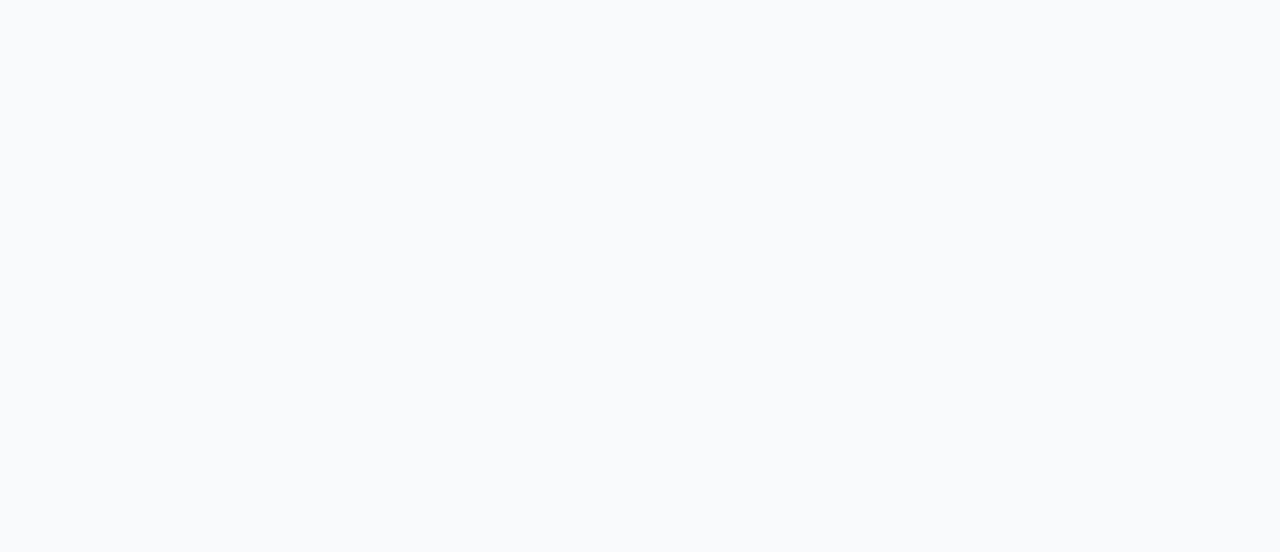
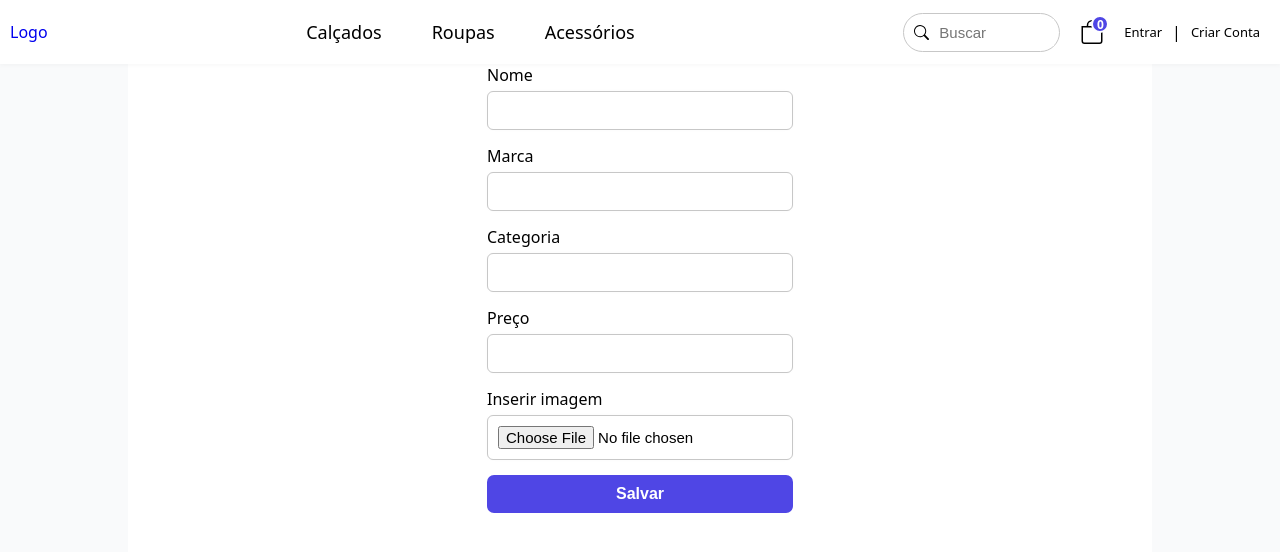
Before and after one commit to Luizhnrs/snicker.in, a React (Create React App) app in the folder frontend/: page /create-product in a window 1280 px wide. Before the commit this address had no page. Shown: the top 552 px of the page. Built offline with nearby package versions, Linux system fonts and the light colour scheme.

Commit message:
Feat: Create new produtct page

```diff
--- a/frontend/src/App.tsx
+++ b/frontend/src/App.tsx
@@ -11,6 +11,7 @@ import Profile from './pages/Profile';
 import ProfileData from './pages/ProfileData';
 import Favorites from './pages/Favorites';
 import Payment from './pages/Payment';
+import CreateProduct from './pages/CreateProduct';
 
 export default function App() {
   return (
@@ -28,6 +29,7 @@ export default function App() {
           <Route path="/profile/profile-data" element={<ProfileData />} />
           <Route path="/favorites" element={<Favorites />} />
           <Route path="/payment" element={<Payment />} />
+          <Route path="/create-product" element={<CreateProduct />} />
         </Routes>
       </BrowserRouter>
     </>
--- /dev/null
+++ b/frontend/src/pages/CreateProduct/CreateProduct.tsx
@@ -0,0 +1,57 @@
+import React, {ChangeEvent, useState} from 'react';
+import Header from '../../components/Header';
+import './createProduct.css';
+
+export default function CreateProduct() {
+  const [image, setImage] = useState<string | null>(null);
+
+  const handleFileChange = (event: ChangeEvent<HTMLInputElement>) => {
+    const file = event.target.files?.[0];
+    if (file) {
+      const reader = new FileReader();
+      reader.onloadend = () => {
+        if (typeof reader.result === 'string') {
+          setImage(reader.result);
+        }
+      };
+      reader.readAsDataURL(file);
+    }
+  };
+
+
+  return (
+    <main className="create-product-page">
+      <Header />
+      <div className="create-product-container">
+        <form className="create-product-form">
+          <div className="form-group">
+            <label htmlFor="productName">Nome</label>
+            <input type="text" name="productName" id="productName" />
+          </div>
+          <div className="form-group">
+
+            <label htmlFor="productBrand">Marca</label>
+            <input type="text" name="productBrand" id="productBrand" />
+          </div>
+          <div className="form-group">
+
+            <label htmlFor="productCategory">Categoria</label>
+            <input type="text" name="productCategory" id="productCategory" />
+          </div>
+          <div className="form-group">
+
+            <label htmlFor="productPrice">Preço</label>
+            <input type="text" name="productPrice" id="productPrice" />
+          </div>
+          <div className="form-group">
+
+            <label htmlFor="">Inserir imagem</label>
+            <input type="file" name="" id="" onChange={handleFileChange} />
+          </div>
+          <button className="create-product-button">Salvar</button>
+        </form>
+        {image && <img src={image} alt="Product Preview" />}
+      </div>
+    </main>
+  );
+}
--- /dev/null
+++ b/frontend/src/pages/CreateProduct/createProduct.css
@@ -0,0 +1,35 @@
+.create-product-page {
+  display: flex;
+  justify-content: center;
+}
+
+.create-product-container {
+  width: 80vw;
+  display: flex;
+  justify-content: center;
+  min-height: 100vh;
+  background-color: white;
+  padding-top: 8vh;
+}
+
+.create-product-form{
+  display: flex;
+  flex-direction: column;
+}
+
+.create-product-button {
+  width: 100%;
+  padding: 10px;
+  border-radius: 7px;
+  color: white;
+  font-size: 16px;
+  background-color: rgb(79, 70, 229);
+  font-weight: bold;
+  border: none;
+  transition: background-color 0.3s ease;
+}
+
+.create-product-button:hover {
+  cursor: pointer;
+  background-color: rgba(78, 70, 229, 0.9);
+}
--- /dev/null
+++ b/frontend/src/pages/CreateProduct/index.tsx
@@ -0,0 +1,3 @@
+import CreateProduct from './CreateProduct';
+
+export default CreateProduct;
--- a/frontend/src/pages/Home/Home.tsx
+++ b/frontend/src/pages/Home/Home.tsx
@@ -15,6 +15,7 @@ export default function Home() {
         </div>
         <div>
           <h3>Na promoção</h3>
+          <ProductCarousel />
         </div>
       </div>
     </main>
```
Also changed, not shown: 1 other file (tests, documents, lock files or other folders).
